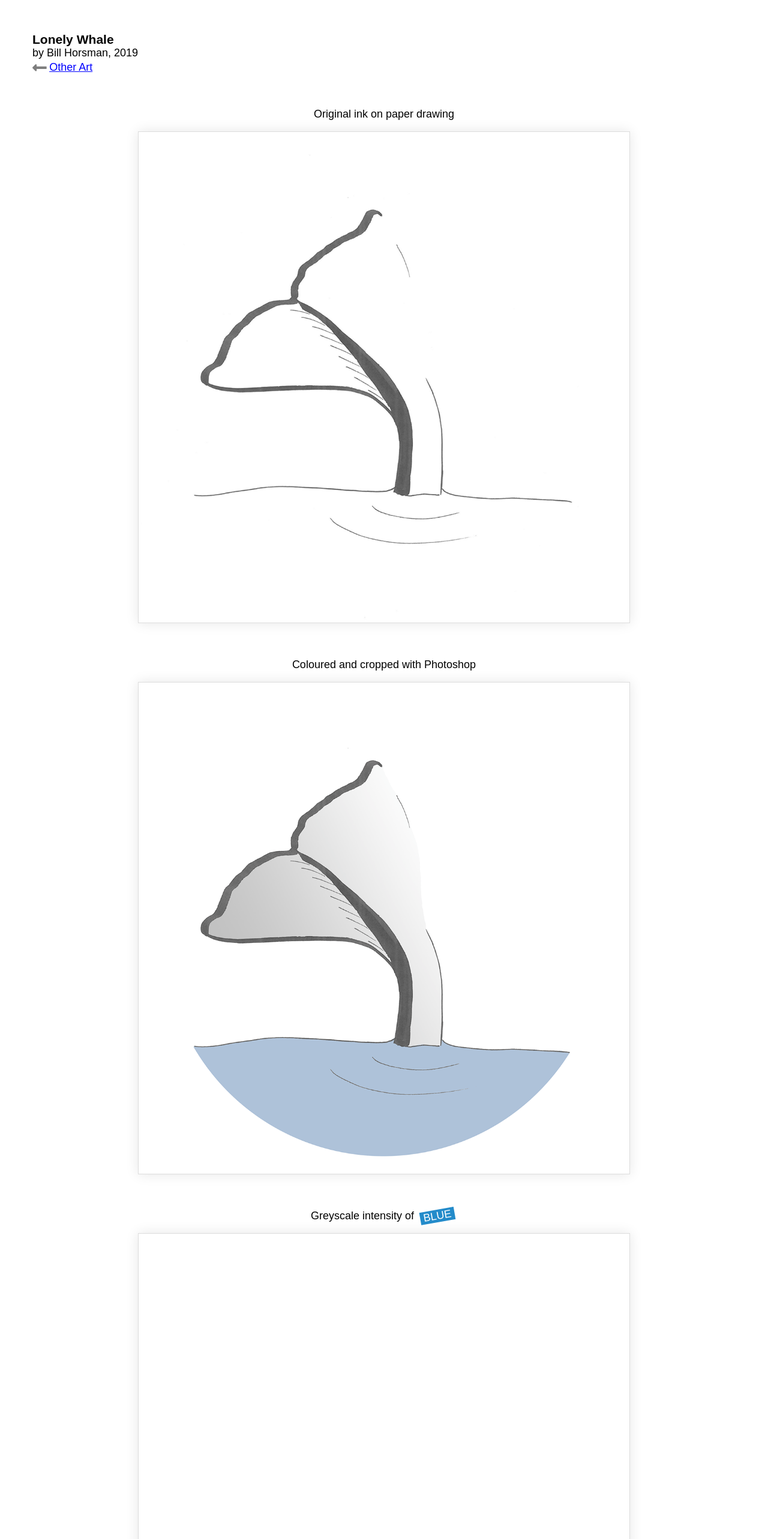
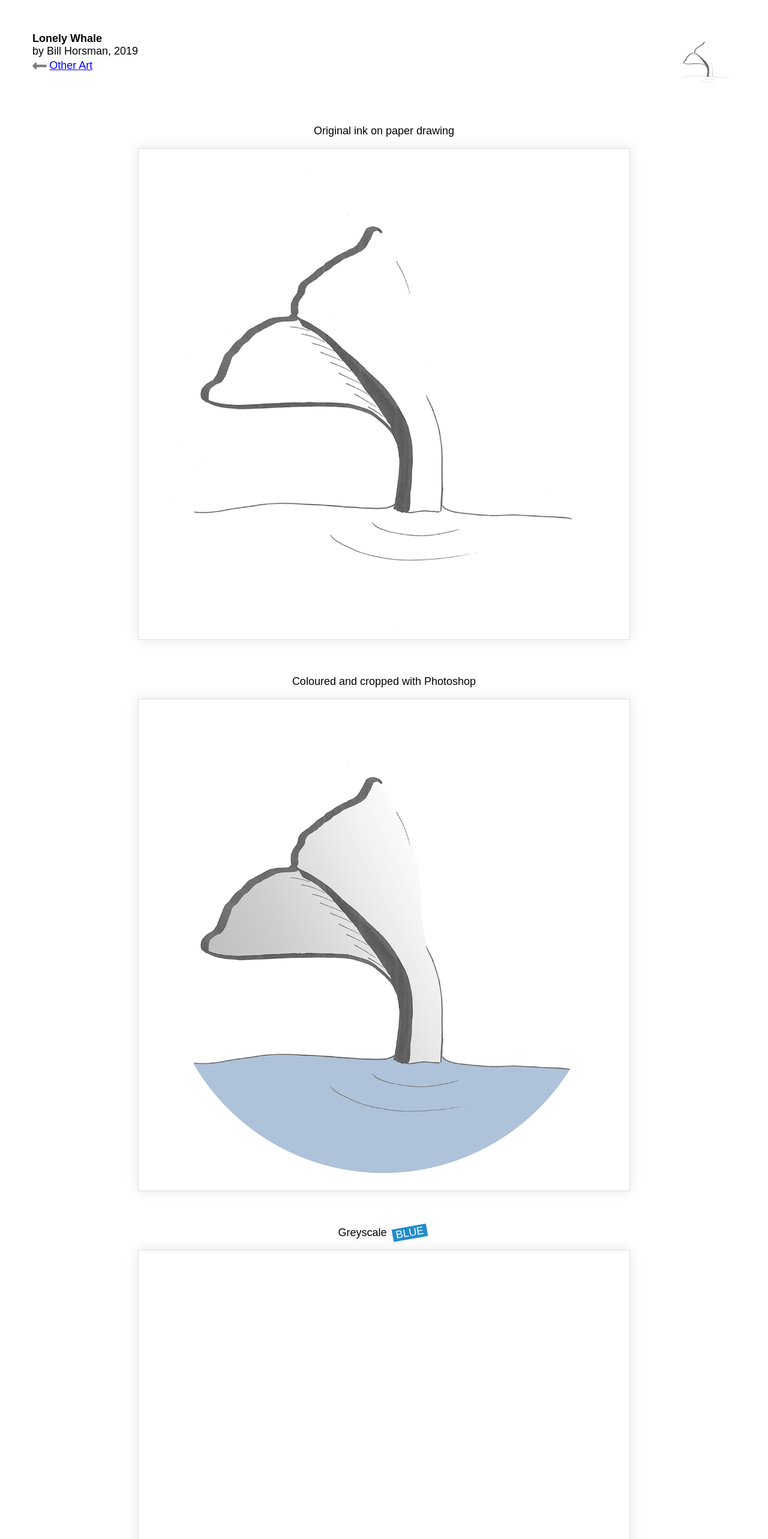
Before and after one commit to billhorsman/madebybill, a Nuxt app: page /discover/lonely-whale in a window 1280 px wide. Shown: the top 2566 px of the page at 60% size. Built offline with nearby package versions, Linux system fonts and the light colour scheme; a web font is replaced by a local one.

Commit message:
Smaller gif in header

```diff
--- a/components/Gallery.vue
+++ b/components/Gallery.vue
@@ -12,6 +12,17 @@ export default {
 <style lang="scss" scoped>
 article {
   margin: 3rem;
+}
+header {
+  display: grid;
+  grid-template-columns: 1fr 100px;
+  nav {
+    text-align: left;
+  }
+  img {
+    height: 100px;
+    width: 100px;
+  }
 }
 h1, p {
   text-align: left;
@@ -39,14 +50,14 @@ a.discover {
 figure {
   margin: auto;
   width: 70%;
+  img {
+    border: 1px solid #ddd;
+    box-shadow: 0 0 20px rgba(0, 0, 0, 0.1);
+    width: 100%;
+  }
 }
 figcaption {
   margin: 3rem 0 1rem;
-}
-img {
-  border: 1px solid #ddd;
-  box-shadow: 0 0 20px rgba(0, 0, 0, 0.1);
-  width: 100%;
 }
 .swatch {
   color: white;
--- a/pages/discover/cruel-sea.vue
+++ b/pages/discover/cruel-sea.vue
@@ -1,14 +1,17 @@
 <template>
   <section class="container">
     <Gallery>
+      <header>
+        <nav>
           <h1>Cruel Sea</h1>
           <p>by Bill Horsman, 2019</p>
-      <p>
           <a class="discover" href="/discover">
             <i class="fas fa-long-arrow-alt-left"></i>
             <span>Other Art</span>
           </a>
-      </p>
+        </nav>
+        <img src="/images/cruel-sea.gif" alt="Cruel Sea">
+      </header>
       <figure>
         <figcaption>
           Original ink on paper drawing
@@ -23,14 +26,14 @@
       </figure>
       <figure>
         <figcaption>
-          Greyscale intensity of
+          Greyscale
           <span class="blue-swatch">blue</span>
         </figcaption>
         <img src="/images/cruel-sea-blue.png" alt="Blue">
       </figure>
       <figure>
         <figcaption>
-          Greyscale intensity of
+          Greyscale
           <span class="black-swatch">black</span>
         </figcaption>
         <img src="/images/cruel-sea-black.png" alt="Black">
--- a/pages/discover/index.vue
+++ b/pages/discover/index.vue
@@ -8,7 +8,7 @@
           <a href="/discover/cruel-sea">Cruel Sea</a>
         </figcaption>
         <a href="/discover/cruel-sea">
-          <img src="/images/cruel-sea.gif" alt="Cruel Sea">
+          <img src="/images/cruel-sea-printed.png" alt="Cruel Sea">
         </a>
       </figure>
       <figure>
@@ -16,7 +16,7 @@
           <a href="/discover/lonely-whale">Lonely Whale</a>
         </figcaption>
         <a href="/discover/lonely-whale">
-          <img src="/images/lonely-whale.gif" alt="Lonely Whale">
+          <img src="/images/lonely-whale-printed.png" alt="Lonely Whale">
         </a>
       </figure>
     </article>
--- a/pages/discover/lonely-whale.vue
+++ b/pages/discover/lonely-whale.vue
@@ -1,14 +1,17 @@
 <template>
   <section class="container">
     <Gallery>
+      <header>
+        <nav>
           <h1>Lonely Whale</h1>
           <p>by Bill Horsman, 2019</p>
-      <p>
           <a class="discover" href="/discover">
             <i class="fas fa-long-arrow-alt-left"></i>
             <span>Other Art</span>
           </a>
-      </p>
+        </nav>
+        <img src="/images/lonely-whale.gif" alt="Cruel Sea">
+      </header>
       <figure>
         <figcaption>
           Original ink on paper drawing
@@ -23,14 +26,14 @@
       </figure>
       <figure>
         <figcaption>
-          Greyscale intensity of
+          Greyscale
           <span class="blue-swatch">blue</span>
         </figcaption>
         <img src="/images/lonely-whale-blue.png" alt="Blue">
       </figure>
       <figure>
         <figcaption>
-          Greyscale intensity of
+          Greyscale
           <span class="black-swatch">black</span>
         </figcaption>
         <img src="/images/lonely-whale-black.png" alt="Black">
```
Lines whose indentation alone changed are shown as unchanged.
